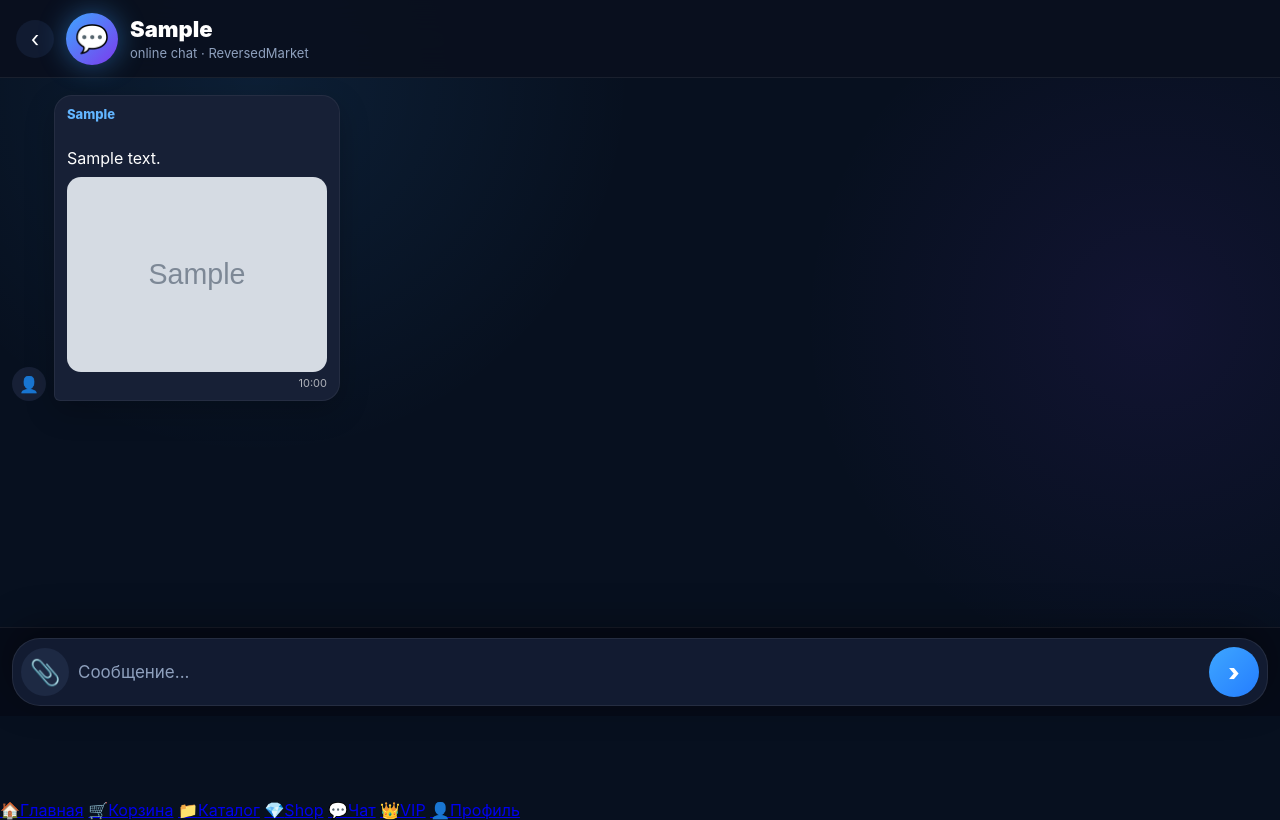
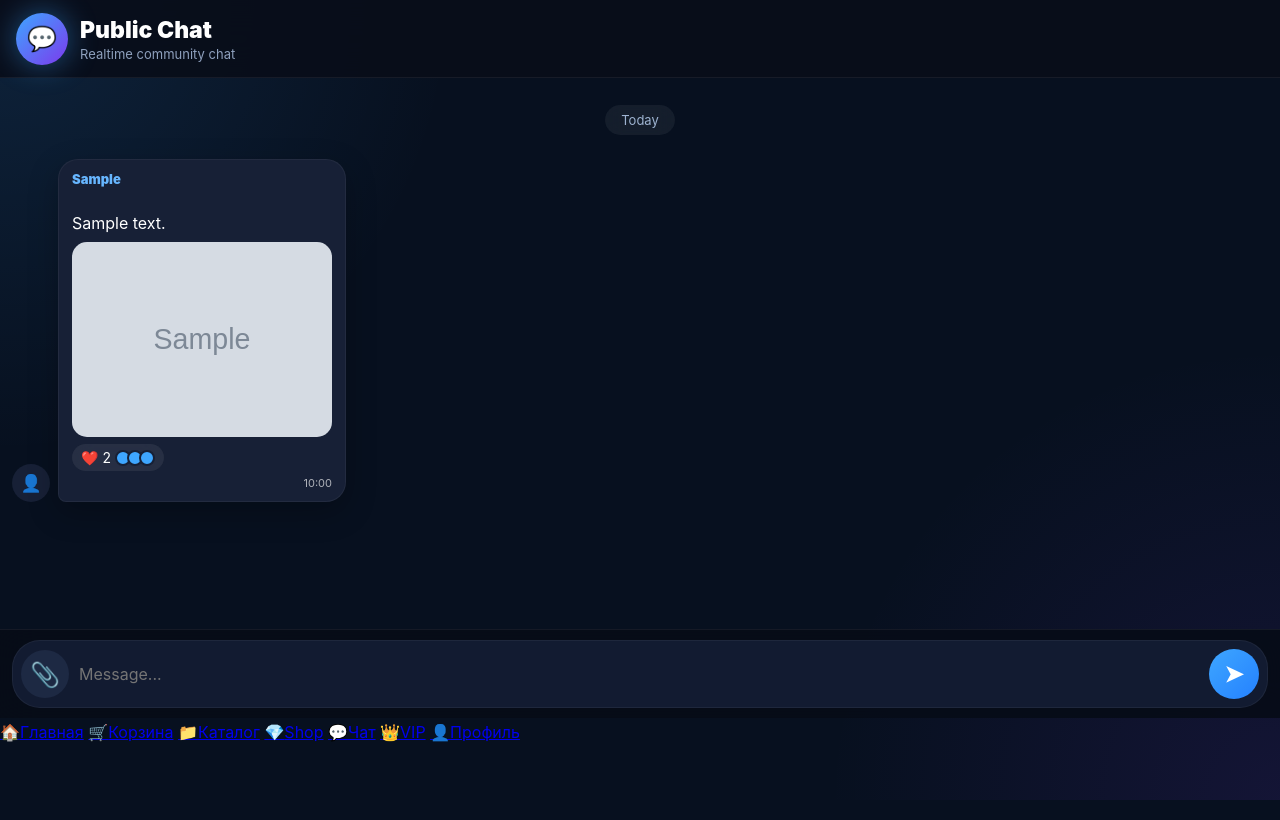
Before and after one commit to garabavladimir985-create/reversedmarket, a Flask app: a page that uses backend/templates/chat.html in a window 1280 px wide. Run offline with Flask 3, Linux system fonts and the light colour scheme; tables that the repository leaves empty hold one stand-in row (values such as "Sample post"); grey boxes marked "Sample" are stand-in pictures; some libraries are stand-ins or nearby versions.

Commit message:
full realtime chat

```diff
--- a/backend/templates/chat.html
+++ b/backend/templates/chat.html
@@ -3,7 +3,8 @@
 <head>
 <meta charset="UTF-8">
 <meta name="viewport" content="width=device-width, initial-scale=1.0">
-<title>Chat</title>
+
+<title>Public Chat</title>
 
 <script src="https://telegram.org/js/telegram-web-app.js"></script>
 <script src="https://cdn.socket.io/4.7.5/socket.io.min.js"></script>
@@ -15,55 +16,42 @@ margin:0;
 padding:0;
 box-sizing:border-box;
 font-family:-apple-system,BlinkMacSystemFont,"Segoe UI",Arial,sans-serif;
+-webkit-tap-highlight-color:transparent;
 }
 
 body{
 background:#07101f;
 color:white;
+overflow-x:hidden;
 min-height:100vh;
-overflow-x:hidden;
 }
 
-.chat-screen{
-min-height:100vh;
-display:flex;
-flex-direction:column;
+.chat-bg{
+position:fixed;
+inset:0;
 background:
-radial-gradient(circle at 20% 10%,rgba(62,166,255,.1),transparent 30%),
-radial-gradient(circle at 90% 40%,rgba(124,58,237,.09),transparent 28%),
+radial-gradient(circle at top left,rgba(62,166,255,.13),transparent 30%),
+radial-gradient(circle at bottom right,rgba(124,58,237,.11),transparent 30%),
 #07101f;
+z-index:-1;
 }
 
-.chat-top{
+.topbar{
 position:fixed;
 top:0;
 left:0;
 right:0;
 height:78px;
-padding:12px 16px;
 display:flex;
 align-items:center;
-gap:12px;
-background:rgba(10,16,31,.96);
-backdrop-filter:blur(20px);
-border-bottom:1px solid rgba(255,255,255,.07);
+padding:0 16px;
+background:rgba(9,14,26,.92);
+backdrop-filter:blur(18px);
+border-bottom:1px solid rgba(255,255,255,.06);
 z-index:1000;
 }
 
-.back{
-width:38px;
-height:38px;
-border-radius:50%;
-display:flex;
-align-items:center;
-justify-content:center;
-background:#111b31;
-font-size:22px;
-text-decoration:none;
-color:white;
-}
-
-.chat-avatar{
+.chat-icon{
 width:52px;
 height:52px;
 border-radius:50%;
@@ -71,48 +59,50 @@ background:linear-gradient(135deg,#3ea6ff,#7c3aed);
 display:flex;
 align-items:center;
 justify-content:center;
-font-size:27px;
-box-shadow:0 0 28px rgba(62,166,255,.45);
+font-size:24px;
+margin-right:12px;
+box-shadow:0 0 30px rgba(62,166,255,.45);
 }
 
-.chat-name{
-font-size:22px;
+.chat-title{
+font-size:23px;
 font-weight:900;
 }
 
-.chat-status{
+.chat-sub{
 font-size:13px;
 color:#8ea0bd;
-margin-top:3px;
+margin-top:2px;
 }
 
 .messages{
-padding:95px 12px 210px;
+padding:95px 12px 220px;
 display:flex;
 flex-direction:column;
-gap:12px;
+gap:14px;
 }
 
-.empty{
-margin:auto;
-margin-top:120px;
-color:#8ea0bd;
-text-align:center;
-font-size:18px;
+.day-separator{
+margin:10px auto;
+padding:7px 16px;
+background:rgba(255,255,255,.06);
+border-radius:30px;
+font-size:13px;
+color:#9eb3d1;
+backdrop-filter:blur(10px);
 }
 
-.msg{
+.msg-wrap{
 display:flex;
-gap:8px;
-align-items:flex-end;
+flex-direction:column;
 max-width:88%;
-animation:fade .2s ease;
+animation:fade .18s ease;
 }
 
 @keyframes fade{
 from{
 opacity:0;
-transform:translateY(8px);
+transform:translateY(10px);
 }
 to{
 opacity:1;
@@ -120,59 +110,77 @@ transform:none;
 }
 }
 
-.msg.me{
+.me{
 margin-left:auto;
+align-items:flex-end;
+}
+
+.msg{
+display:flex;
+gap:8px;
+align-items:flex-end;
+}
+
+.me .msg{
 flex-direction:row-reverse;
 }
 
-.avatar-small{
-width:34px;
-height:34px;
+.avatar{
+width:38px;
+height:38px;
 border-radius:50%;
 background:#172036;
 display:flex;
 align-items:center;
 justify-content:center;
-font-size:16px;
-flex:0 0 auto;
+font-size:17px;
+flex-shrink:0;
+overflow:hidden;
+}
+
+.avatar img{
+width:100%;
+height:100%;
+object-fit:cover;
 }
 
 .bubble{
-padding:10px 12px;
-border-radius:18px 18px 18px 6px;
 background:#172036;
-border:1px solid rgba(255,255,255,.06);
-box-shadow:0 10px 30px rgba(0,0,0,.22);
+padding:11px 13px;
+border-radius:20px 20px 20px 8px;
 max-width:100%;
+box-shadow:0 10px 30px rgba(0,0,0,.25);
+position:relative;
+border:1px solid rgba(255,255,255,.05);
 }
 
-.msg.me .bubble{
-background:linear-gradient(135deg,#258cff,#3ea6ff);
-border-radius:18px 18px 6px 18px;
+.me .bubble{
+background:linear-gradient(135deg,#248cff,#3ea6ff);
+border-radius:20px 20px 8px 20px;
 }
 
-.sender{
+.username{
 font-size:13px;
-color:#62b5ff;
-font-weight:800;
+font-weight:900;
+color:#67b6ff;
 margin-bottom:4px;
 }
 
-.msg.me .sender{
+.me .username{
 display:none;
 }
 
 .text{
 font-size:16px;
 line-height:1.35;
+white-space:pre-wrap;
 word-break:break-word;
-white-space:pre-wrap;
 }
 
 .media{
 width:100%;
 max-width:260px;
-border-radius:14px;
+border-radius:15px;
 margin-top:8px;
 display:block;
 }
@@ -181,30 +189,63 @@ display:block;
 font-size:11px;
 opacity:.65;
 text-align:right;
-margin-top:4px;
+margin-top:5px;
+}
+
+.reactions{
+display:flex;
+align-items:center;
+gap:6px;
+margin-top:7px;
+flex-wrap:wrap;
+}
+
+.reaction{
+padding:5px 9px;
+border-radius:20px;
+background:rgba(255,255,255,.07);
+font-size:14px;
+display:flex;
+align-items:center;
+gap:4px;
+backdrop-filter:blur(10px);
+}
+
+.react-users{
+display:flex;
+align-items:center;
+margin-left:4px;
+}
+
+.react-user{
+width:16px;
+height:16px;
+border-radius:50%;
+background:#3ea6ff;
+border:2px solid #172036;
+margin-left:-4px;
 }
 
 .composer{
 position:fixed;
 left:0;
 right:0;
-bottom:84px;
+bottom:82px;
 padding:10px 12px;
-background:rgba(7,12,24,.96);
-backdrop-filter:blur(20px);
-border-top:1px solid rgba(255,255,255,.07);
-z-index:1000;
+background:rgba(7,12,24,.94);
+backdrop-filter:blur(18px);
+border-top:1px solid rgba(255,255,255,.06);
+z-index:999;
 }
 
 .form{
 display:flex;
 align-items:center;
-gap:9px;
+gap:10px;
 background:#121b31;
-border:1px solid rgba(255,255,255,.08);
 border-radius:28px;
 padding:8px;
-box-shadow:0 -10px 40px rgba(0,0,0,.38);
+border:1px solid rgba(255,255,255,.05);
 }
 
 .attach{
@@ -215,7 +256,7 @@ background:#1d2943;
 display:flex;
 align-items:center;
 justify-content:center;
-font-size:25px;
+font-size:24px;
 cursor:pointer;
 }
 
@@ -225,16 +266,11 @@ display:none;
 
 .input{
 flex:1;
-background:transparent;
+background:none;
 border:none;
 outline:none;
 color:white;
-font-size:17px;
-min-width:0;
-}
-
-.input::placeholder{
-color:#8ea0bd;
+font-size:16px;
 }
 
 .send{
@@ -242,17 +278,57 @@ width:50px;
 height:50px;
 border:none;
 border-radius:50%;
-background:linear-gradient(135deg,#3ea6ff,#247dff);
+background:linear-gradient(135deg,#3ea6ff,#2481ff);
 color:white;
-font-size:24px;
+font-size:23px;
 font-weight:900;
+}
+
+.context-menu{
+position:fixed;
+left:50%;
+bottom:120px;
+transform:translateX(-50%);
+width:260px;
+background:#121b31;
+border-radius:24px;
+padding:10px;
+z-index:9999;
+display:none;
+border:1px solid rgba(255,255,255,.08);
+box-shadow:0 20px 50px rgba(0,0,0,.5);
+animation:menu .18s ease;
+}
+
+@keyframes menu{
+from{
+opacity:0;
+transform:translateX(-50%) scale(.92);
+}
+to{
+opacity:1;
+transform:translateX(-50%) scale(1);
+}
+}
+
+.context-item{
+padding:14px;
+border-radius:16px;
+font-size:16px;
+display:flex;
+align-items:center;
+gap:10px;
+}
+
+.context-item:active{
+background:rgba(255,255,255,.07);
 }
 
 .preview{
 display:none;
-margin:0 0 8px 8px;
+margin:0 0 7px 10px;
+font-size:13px;
 color:#9fb3d1;
-font-size:13px;
 }
 
 .preview.show{
@@ -264,25 +340,21 @@ display:block;
 
 <body>
 
-<div class="chat-screen">
+<div class="chat-bg"></div>
 
-<div class="chat-top">
+<div class="topbar">
 
-<a href="/" class="back">
-‹
-</a>
-
-<div class="chat-avatar">
+<div class="chat-icon">
 💬
 </div>
 
 <div>
-<div class="chat-name">
-{{ shop }}
+<div class="chat-title">
+Public Chat
 </div>
 
-<div class="chat-status">
-online chat · ReversedMarket
+<div class="chat-sub">
+Realtime community chat
 </div>
 </div>
 
@@ -290,23 +362,34 @@ online chat · ReversedMarket
 
 <div class="messages" id="messages">
 
+<div class="day-separator">
+Today
+</div>
+
 {% if messages|length == 0 %}
-<div class="empty" id="empty">
-Напиши первым сообщение 💬
+<div style="text-align:center;color:#8ea0bd;margin-top:90px;">
+No messages yet
 </div>
 {% endif %}
 
 {% for msg in messages %}
 
-<div class="msg" data-tg="{{ msg.sender_tg_id }}">
+<div
+class="msg-wrap"
+data-id="{{ msg.id }}"
+data-text="{{ msg.text }}"
+data-user="{{ msg.sender_tg_id }}"
+>
 
-<div class="avatar-small">
+<div class="msg">
+
+<div class="avatar">
 👤
 </div>
 
 <div class="bubble">
 
-<div class="sender">
+<div class="username">
 {{ msg.sender }}
 </div>
 
@@ -326,11 +409,29 @@ online chat · ReversedMarket
 
 {% endif %}
 
+<div class="reactions">
+
+<div class="reaction">
+❤️ 2
+
+<div class="react-users">
+<div class="react-user"></div>
+<div class="react-user"></div>
+<div class="react-user"></div>
+</div>
+
+</div>
+
+</div>
+
 <div class="time">
 {{ msg.created_at.strftime('%H:%M') }}
 </div>
 
 </div>
+
+</div>
+
 </div>
 
 {% endfor %}
@@ -340,7 +441,7 @@ online chat · ReversedMarket
 <div class="composer">
 
 <div class="preview" id="preview">
-Файл выбран
+File selected
 </div>
 
 <form class="form" id="chatForm">
@@ -353,16 +454,30 @@ online chat · ReversedMarket
 <input
 class="input"
 id="messageInput"
-placeholder="Сообщение..."
+placeholder="Message..."
 autocomplete="off"
 >
 
 <button class="send" type="submit">
-›
+➤
 </button>
 
 </form>
 
+</div>
+
+<div class="context-menu" id="menu">
+
+<div class="context-item">
+↩️ Reply
+</div>
+
+<div class="context-item" id="copyBtn">
+📋 Copy
+</div>
+
+<div class="context-item">
+❤️ React
 </div>
 
 </div>
@@ -394,13 +509,65 @@ sender_tg_id = String(user.id);
 
 }
 
-document.querySelectorAll(".msg").forEach(msg => {
+document.querySelectorAll(".msg-wrap").forEach(msg => {
 
-if(msg.dataset.tg && msg.dataset.tg === sender_tg_id){
+if(msg.dataset.user === sender_tg_id){
 msg.classList.add("me");
 }
 
 });
+
+const menu = document.getElementById("menu");
+
+let selectedText = "";
+
+document.querySelectorAll(".bubble").forEach(bubble => {
+
+bubble.addEventListener("contextmenu", e => {
+
+e.preventDefault();
+
+selectedText =
+bubble.querySelector(".text")?.innerText || "";
+
+menu.style.display = "block";
+
+});
+
+bubble.addEventListener("touchstart", () => {
+
+holdTimer = setTimeout(() => {
+
+selectedText =
+bubble.querySelector(".text")?.innerText || "";
+
+menu.style.display = "block";
+
+}, 500);
+
+});
+
+bubble.addEventListener("touchend", () => {
+clearTimeout(holdTimer);
+});
+
+});
+
+document.body.addEventListener("click", e => {
+
+if(!e.target.closest(".context-menu")){
+menu.style.display = "none";
+}
+
+});
+
+document.getElementById("copyBtn").onclick = () => {
+
+navigator.clipboard.writeText(selectedText);
+
+menu.style.display = "none";
+
+};
 
 function isVideo(url){
 
@@ -412,18 +579,12 @@ return url.endsWith(".mp4")
 
 function appendMessage(data){
 
-if(data.shop && data.shop !== "{{ shop }}") return;
+const wrap = document.createElement("div");
 
-const empty = document.getElementById("empty");
+wrap.className = "msg-wrap";
 
-if(empty) empty.remove();
-
-const msg = document.createElement("div");
-
-msg.className = "msg";
-
-if(String(data.sender_tg_id) === String(sender_tg_id)){
-msg.classList.add("me");
+if(String(data.sender_tg_id) === sender_tg_id){
+wrap.classList.add("me");
 }
 
 let media = "";
@@ -438,23 +599,48 @@ media = `<img class="media" src="${data.image}">`;
 
 }
 
-msg.innerHTML = `
-<div class="avatar-small">👤</div>
+wrap.innerHTML = `
+
+<div class="msg">
+
+<div class="avatar">
+👤
+</div>
 
 <div class="bubble">
 
-<div class="sender">${data.sender}</div>
+<div class="username">
+${data.sender}
+</div>
 
 ${data.text ? `<div class="text">${data.text}</div>` : ""}
 
 ${media}
 
-<div class="time">${data.time}</div>
+<div class="reactions">
+
+<div class="reaction">
+❤️ 1
+
+<div class="react-users">
+<div class="react-user"></div>
+</div>
 
 </div>
+
+</div>
+
+<div class="time">
+${data.time}
+</div>
+
+</div>
+
+</div>
+
 `;
 
-document.getElementById("messages").appendChild(msg);
+document.getElementById("messages").appendChild(wrap);
 
 scrollBottom();
 
@@ -463,12 +649,6 @@ scrollBottom();
 socket.on("new_message", data => {
 
 appendMessage(data);
-
-});
-
-socket.on("system_error", data => {
-
-alert(data.text);
 
 });
 
@@ -483,7 +663,7 @@ if(fileInput.files.length){
 preview.classList.add("show");
 
 preview.innerText =
-"Файл выбран: " + fileInput.files[0].name;
+"Selected: " + fileInput.files[0].name;
 
 }
 
@@ -537,11 +717,16 @@ textInput.value = "";
 
 function scrollBottom(){
 
-const messages = document.getElementById("messages");
+const messages =
+document.getElementById("messages");
 
-messages.scrollTop = messages.scrollHeight;
+messages.scrollTop =
+messages.scrollHeight;
 
-window.scrollTo(0, document.body.scrollHeight);
+window.scrollTo(
+0,
+document.body.scrollHeight
+);
 
 }
 
```
